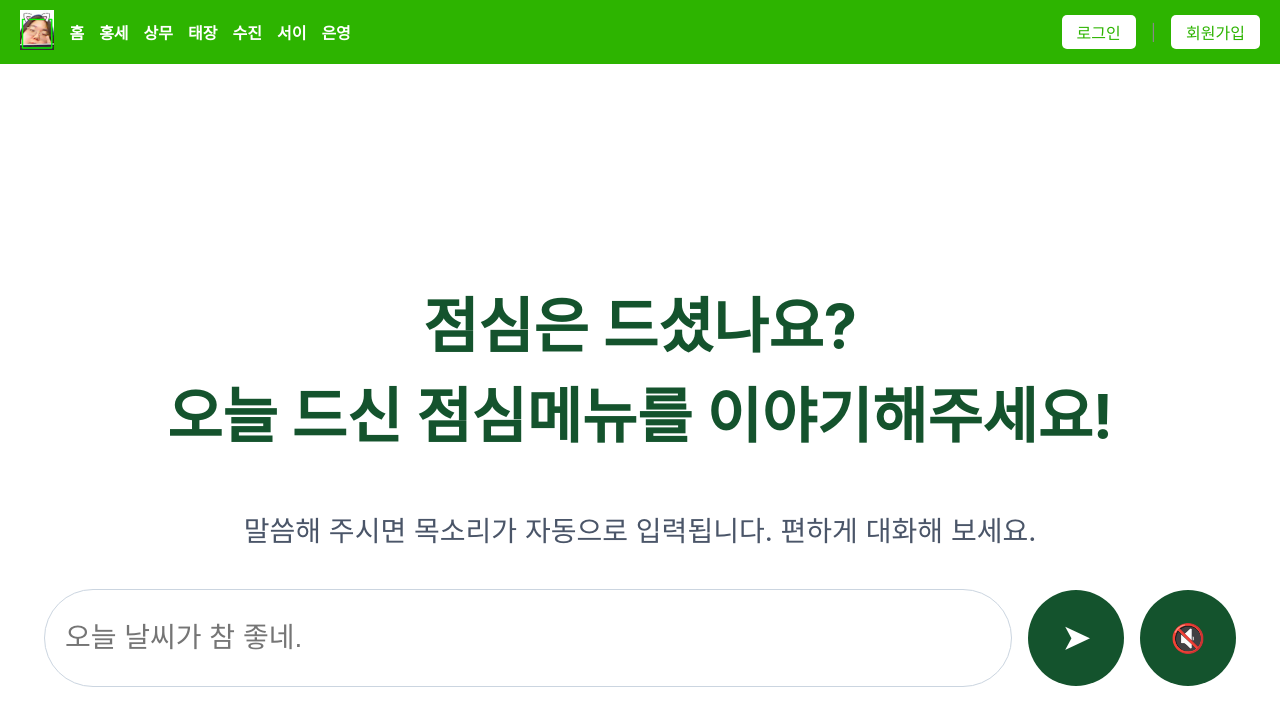
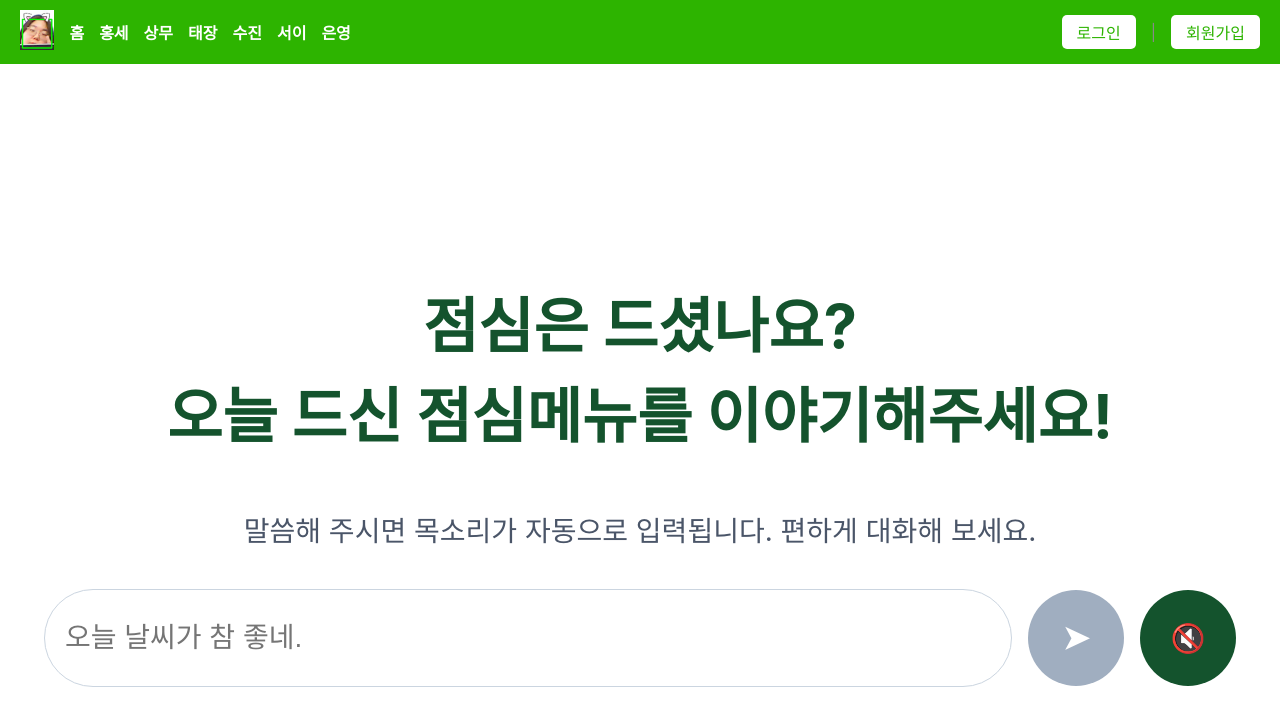
Before and after one commit to HexagonLab-s-SilverPlus/react, a React (Create React App) app: page /eymain in a window 1280 px wide. Shown: the top 726 px of the page. Built offline with nearby package versions, Linux system fonts and the light colour scheme.

Commit message:
feat: 말동무 채팅 입력값이 없을 시 전송 버튼 비활성화

```diff
--- a/src/pages/ey/EYmain.css
+++ b/src/pages/ey/EYmain.css
@@ -69,3 +69,9 @@
   .mic-icon {
     font-size: 28px;
   }
+
+  /* 비활성화 상태 버튼 스타일 */
+.send-button:disabled {
+    background-color: #A0AEC0; /* 비활성화된 버튼 배경색 */
+    cursor: not-allowed; /* 클릭 불가 상태 */
+  }
--- a/src/pages/ey/EYmain.js
+++ b/src/pages/ey/EYmain.js
@@ -1,8 +1,17 @@
 // src/pages/ey/EYmain.js
-import React from 'react';
+import React, { useState } from 'react';
 import './EYmain.css'; // 스타일링을 위한 CSS 파일 import
 
 function EYmain() {
+  // 입력 상태 관리
+  const [inputText, setInputText] = useState('');
+
+  // 입력값 변경 시 상태 업데이트
+  const handleInputChange = (e) => {
+    setInputText(e.target.value);
+  }
+
+
   return (
     <div className="welcome-container">
       <h1 className="welcome-title">점심은 드셨나요?<br />오늘 드신 점심메뉴를 이야기해주세요!</h1>
@@ -13,8 +22,14 @@ function EYmain() {
           placeholder="오늘 날씨가 참 좋네."
           className="text-input"
           aria-label="대화 입력창"
+          value={inputText} // 입력값 상태 연결
+          onChange={handleInputChange} // 입력값 변경 이벤트 처리
         />
-        <button className="send-button" aria-label="전송 버튼">
+        <button
+          className="send-button"
+          aria-label="전송 버튼"
+          disabled={!inputText.trim()} // 입력값이 비어 있으면 비활성화
+          >
           <span className="arrow-icon">➤</span>
         </button>
         <button className="mic-button" aria-label="음소거 버튼">
```
